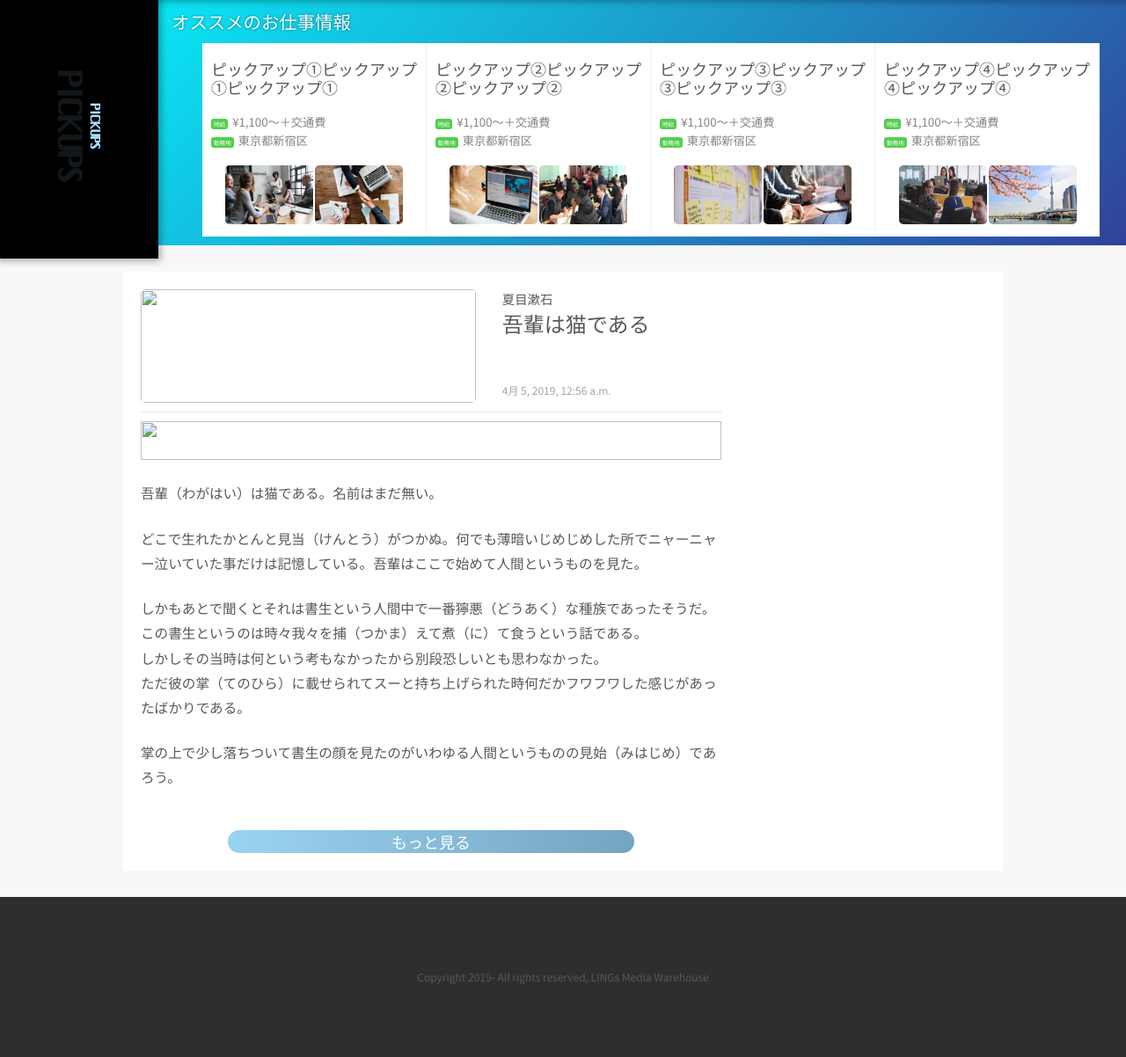
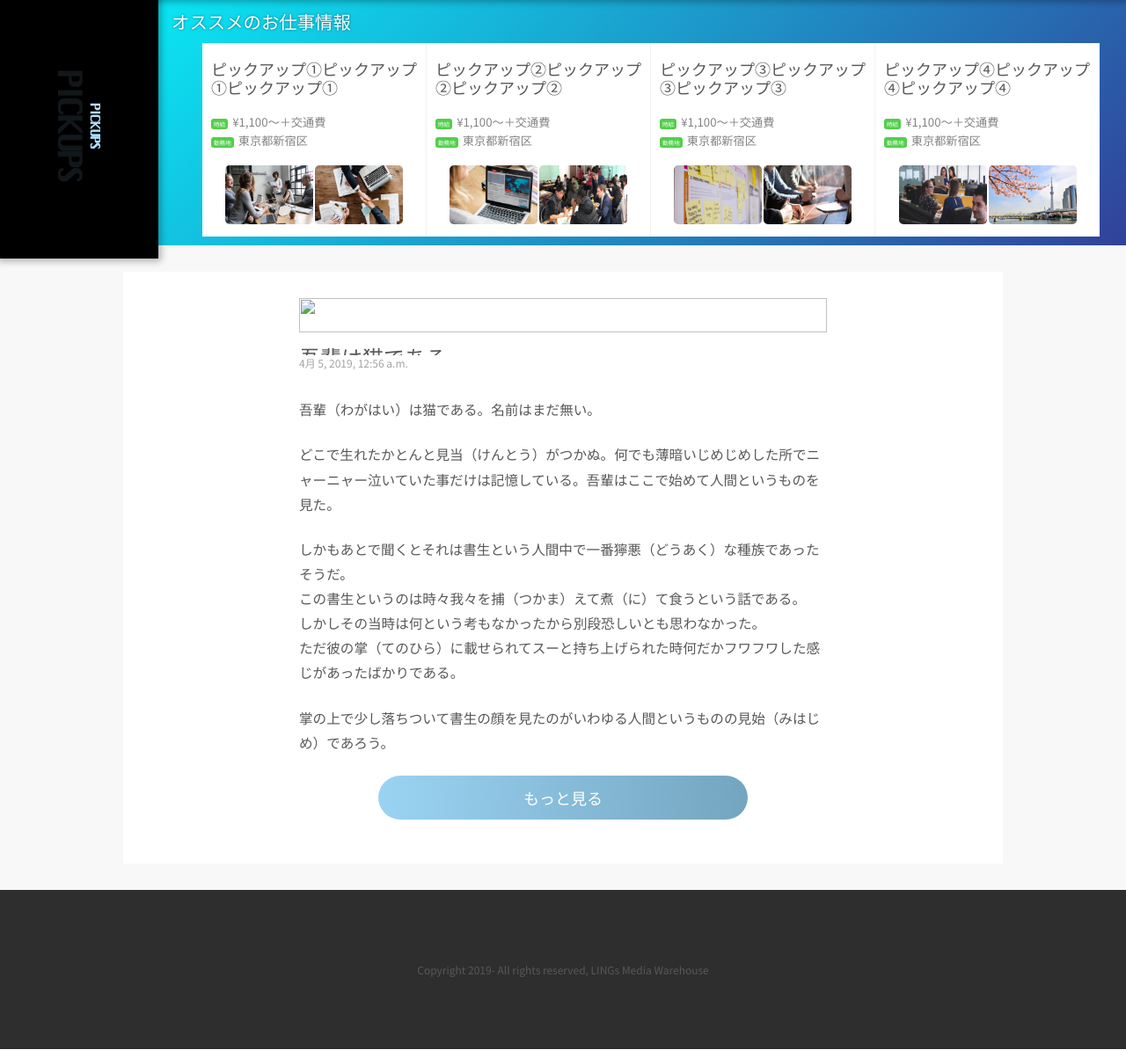
Before and after one commit to teamUZU/karasu, a Django app: page /post/1/ in a window 1280 px wide. Shown: the part 51-1253 px from the top of the page at 88% size. Run offline with Django 3.2, Linux system fonts and the light colour scheme; data comes from the database, SQL or seed files in the repository; some libraries are stand-ins or nearby versions.

Commit message:
記事詳細ページデザイン仮完成

```diff
--- a/blog/static/css/style.css
+++ b/blog/static/css/style.css
@@ -409,12 +409,6 @@
 		text-shadow: 0 0 3px #000, 0 0 2px #000;
 }
 
-.post h2 span {
-		font-size: 0.7em;
-		font-weight: 400;
-		text-shadow: 0 0 3px rgba(255, 255, 255, 0.3);
-}
-
 
 /* トップコンテンツ2 */
 
@@ -517,7 +511,7 @@
 
 .post_detail .container {
 		flex-flow: row nowrap;
-		justify-content: space-between;
+		justify-content: center;
 		margin: 0 auto;
 		background: #fff;
 }
@@ -525,46 +519,34 @@
 .post_detail1 {
 		display: flex;
 		flex-flow: column nowrap;
-		width: 70%;
-		padding: 20px;
+		width: 80%;
+		max-width: 600px;
 		overflow: hidden;
 }
 
 .post_detail_header {
 		display: flex;
-		flex-flow: row nowrap;
-		justify-content: space-between;
+		flex-flow: column nowrap;
+		align-items: center;
 		width: 100%;
-		height: 140px;
-		padding-bottom: 10px;
-		border-bottom: 1px solid #e6e6e6;
+		padding: 30px 0;
 }
 
 .post_detail_header img {
-		width: auto;
-		height: 100%;
-		border-radius: 5px;
+		width: 100%;
+		height: auto;
 }
 
-.post_detail_title {
-		display: flex;
-		flex-flow: row wrap;
-		justify-content: flex-start;
-		width: 70%;
-		height: 100%;
-		padding-left: 30px;
-}
-
-.post_detail_title h2 {
+.post_detail_header h2 {
 		width: 100%;
-		height: 100px;
+		padding-top: 10px;
 		font-size: 2em;
 		font-weight: 500;
 		color: #585858;
 		overflow: hidden;
 }
 
-.post_detail_title h2 span {
+.post_detail_header h2 span {
 		font-size: 0.6em;
 }
 
@@ -577,7 +559,7 @@
 		display: flex;
 		flex-flow: column nowrap;
 		align-items: center;
-		padding-top: 10px;
+		padding-bottom: 50px;
 }
 
 .post_detail_body img {
--- a/blog/templates/blog/post_detail.html
+++ b/blog/templates/blog/post_detail.html
@@ -12,28 +12,23 @@
 
 						<!-- ヘッダー -->
 						<div class="post_detail_header">
-								<!-- サムネ画像 -->
+
 								{% if post.image %}
-								<img src="{{ post.image.thumbnail.url }}" />
+										<img src="{{ post.image.large.url }}"/>
 								{% endif %}
-								<!-- END サムネ画像 -->
-								<div class="post_detail_title">
-										<h2><span>{{ post.subtitle }}</span><br />{{ post.title }}</h2>
-										{% if post.published_date %}
-										<div class="post_detail_date">
-												{{ post.published_date }}
-										</div>
-										{% endif %}
-								</div>
+
+								<h2>{{ post.title }}</h2>
+
+								{% if post.published_date %}
+										<div class="post_detail_date">{{ post.published_date }}</div>
+								{% endif %}
+
 						</div>
 						<!-- END ヘッダー -->
 
 						<!-- ボディ -->
 						<div class="post_detail_body">
-								{% if post.image %}
-								<img src="{{ post.image.large.url }}"/>
-								{% endif %}
-								<p>{{ post.text|linebreaks }}</p>
+								{{ post.text|linebreaks }}
 								<a class="readmore" href="">もっと見る</a>
 						</div>
 						<!-- END ボディ -->
```
